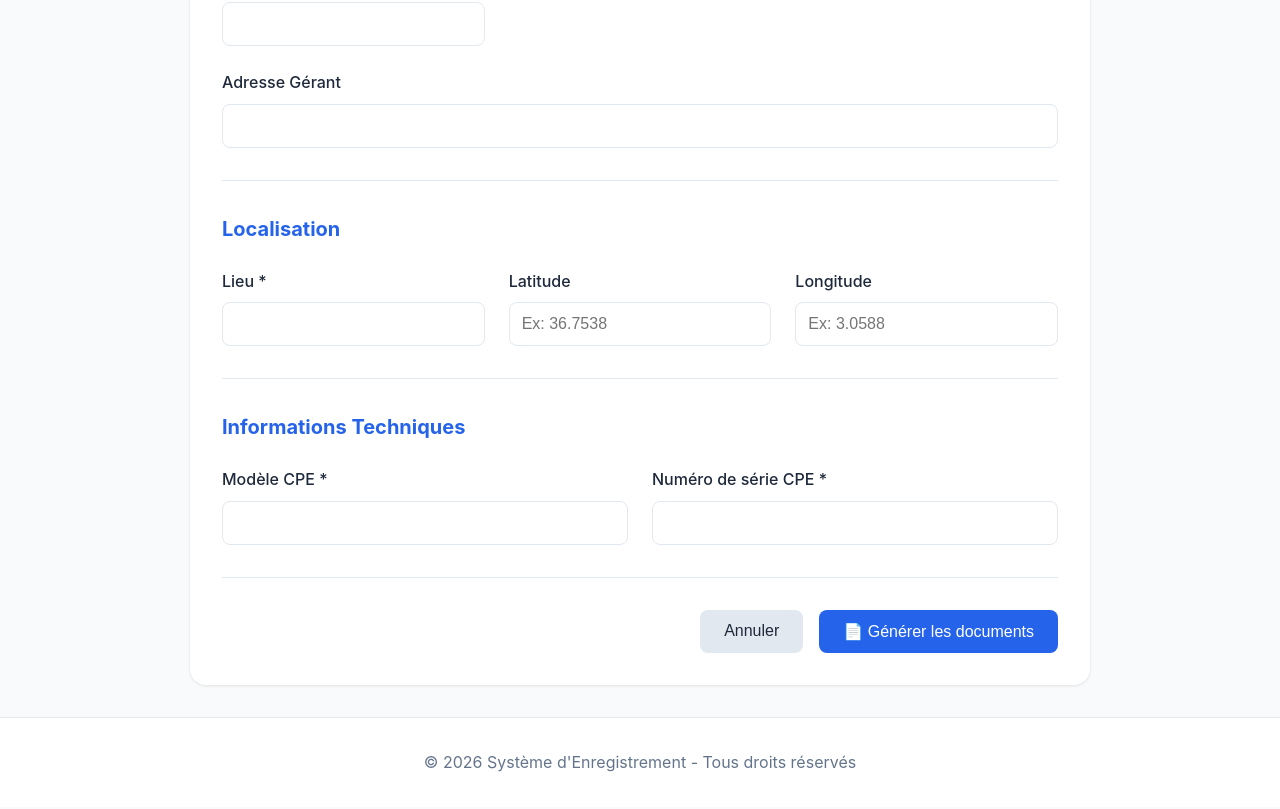
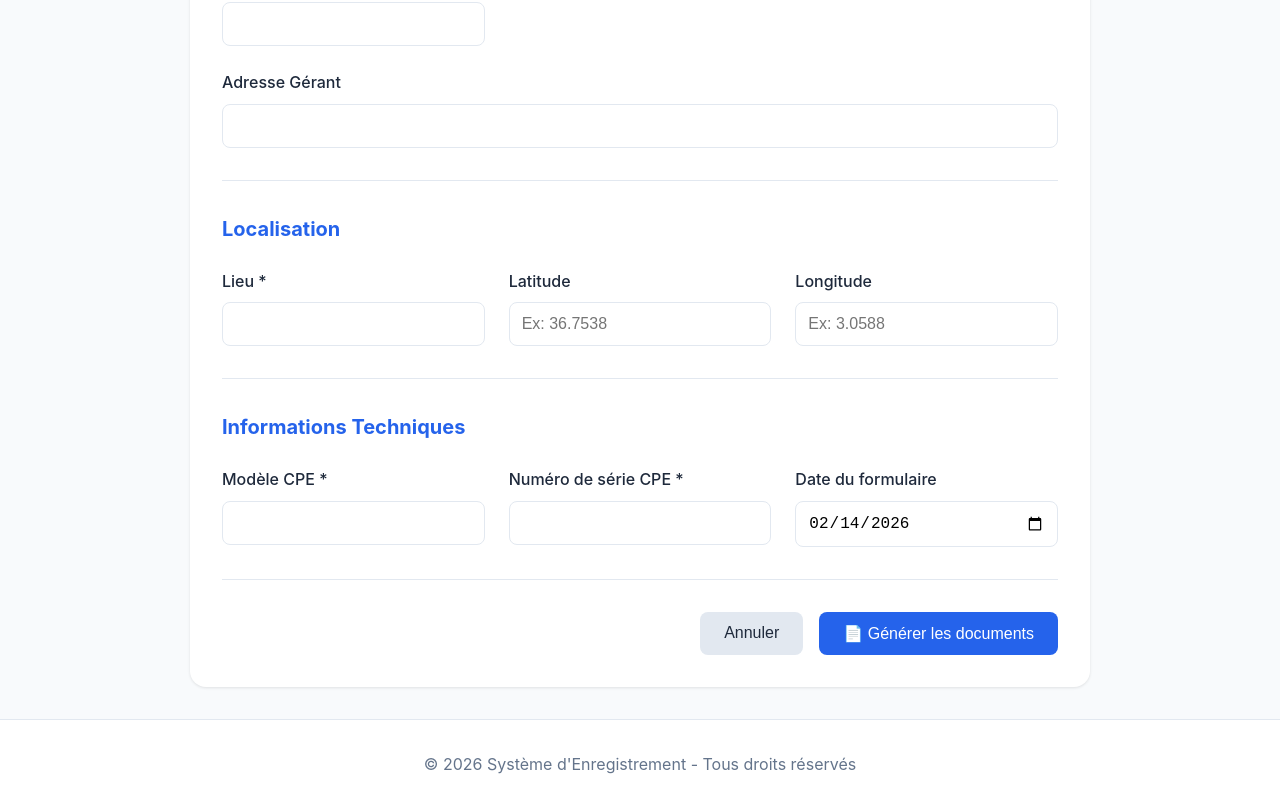
Before and after one commit to FingaDZ/registration, a React (Vite) app in the folder frontend/: page /entreprise in a window 1280 px wide. Shown: the part 1091-1900 px from the top of the page. Built offline with nearby package versions, Linux system fonts and the light colour scheme.

Commit message:
Fix: Database trigger error and add missing vite.svg

```diff
--- a/frontend/src/components/EntrepriseForm.jsx
+++ b/frontend/src/components/EntrepriseForm.jsx
@@ -339,6 +339,18 @@ function EntrepriseForm() {
                                 required
                             />
                         </div>
+
+                        <div className="form-group">
+                            <label htmlFor="date">Date du formulaire</label>
+                            <input
+                                type="date"
+                                id="date"
+                                name="date"
+                                value={formData.date}
+                                onChange={handleChange}
+                                required
+                            />
+                        </div>
                     </div>
                 </div>
 
```
Also changed, not shown: frontend/public/vite.svg (added), 1 other file (tests, documents, lock files or other folders).
